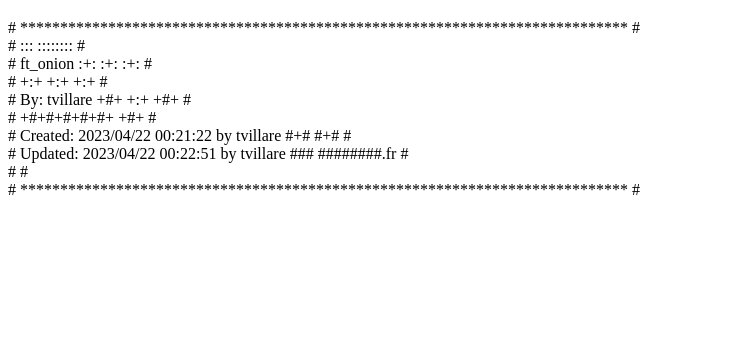
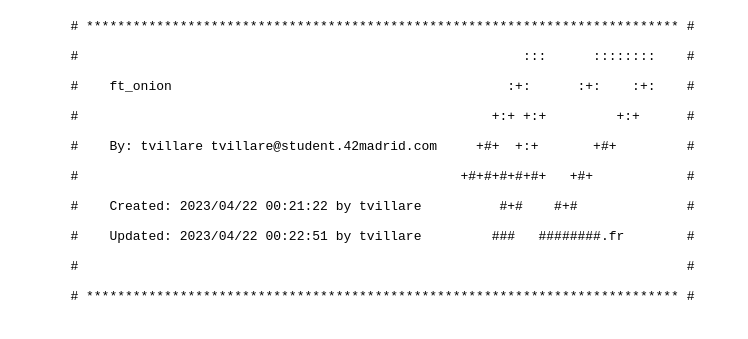
Before and after one commit to SrTonno/ft_onion, a plain HTML site: page files/index.html in a window 1280 px wide. Shown: the part 61-400 px from the top of the page, without its empty margins (0-748 px from the left). Drawn offline with Linux system fonts and the light colour scheme.

Commit message:
dockerfile y readme

```diff
--- a/files/index.html
+++ b/files/index.html
@@ -8,17 +8,17 @@
 
 <body>
     <h1>Up to you</h1>
-    <p>
+    <pre>
         # **************************************************************************** #</br>
         #                                                         :::      ::::::::    #</br>
         #    ft_onion                                           :+:      :+:    :+:    #</br>
         #                                                     +:+ +:+         +:+      #</br>
-        #    By: tvillare <tvillare@student.42madrid.com>   +#+  +:+       +#+         #</br>
+        #    By: tvillare tvillare@student.42madrid.com     +#+  +:+       +#+         #</br>
         #                                                 +#+#+#+#+#+   +#+            #</br>
         #    Created: 2023/04/22 00:21:22 by tvillare          #+#    #+#              #</br>
         #    Updated: 2023/04/22 00:22:51 by tvillare         ###   ########.fr        #</br>
         #                                                                              #</br>
         # **************************************************************************** #</br>
-    </p>
+	</pre>
 </body>
 </html>
```
Also changed, not shown: 5 other files.
